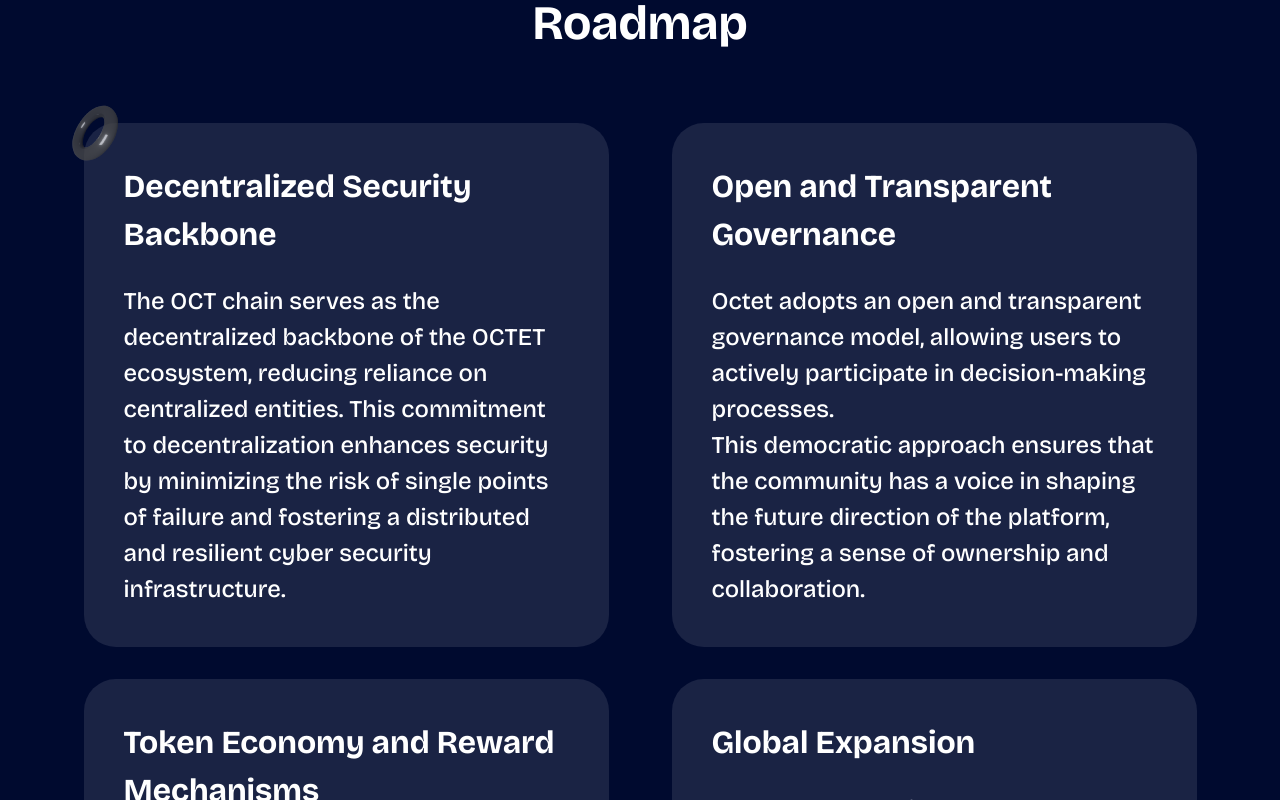
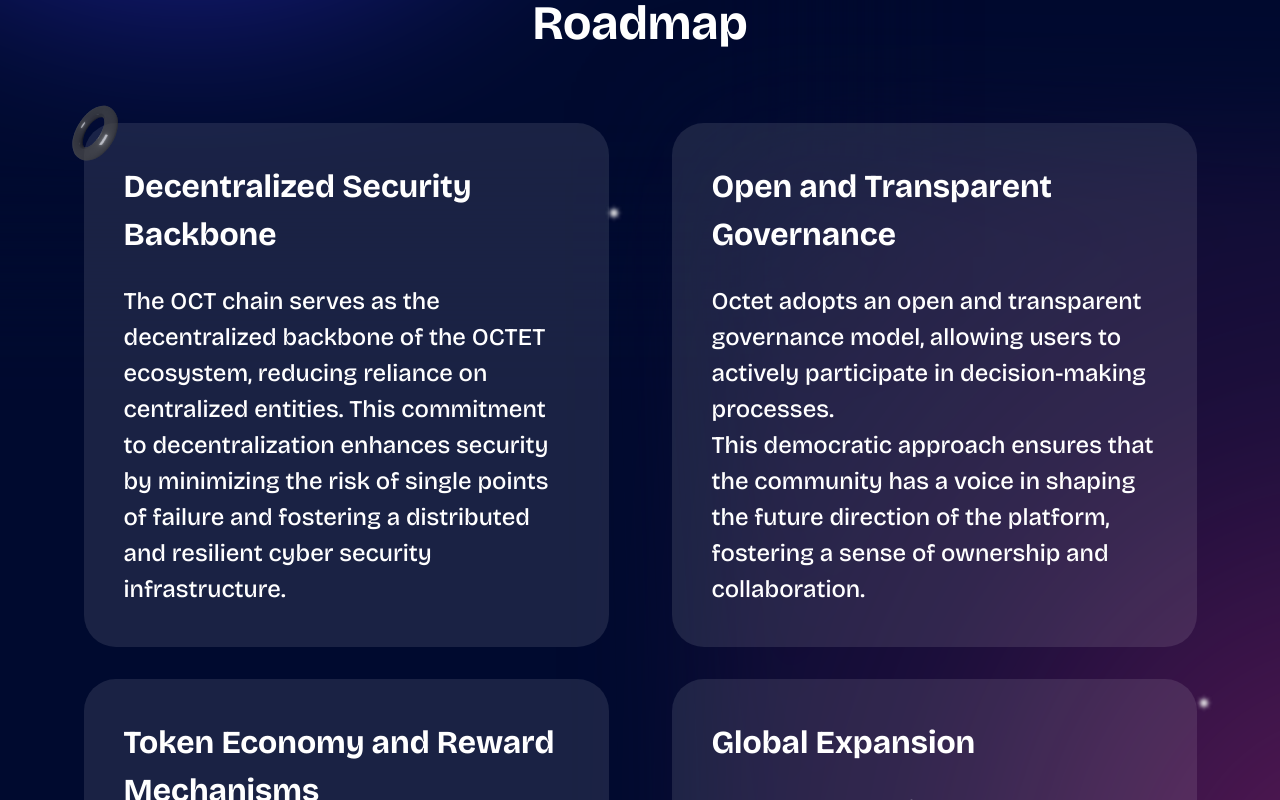
Before and after one commit to chochodev/Octet-app, a React (Create React App) app: page / in a window 1280 px wide. Shown: the part 2260-3060 px from the top of the page. Built offline with nearby package versions, Linux system fonts and the light colour scheme.

Commit message:
updated the roadmap section with gradient effect

```diff
--- a/src/views/home/s2_joinus/index.jsx
+++ b/src/views/home/s2_joinus/index.jsx
@@ -52,7 +52,7 @@
 
       {/* GRADIENT COLORS */}
       <div className='absolute top-0 left-0 flex h-full w-full'>
-        <div className="flex overflow-hidden justify-between w-full h-full ">
+        <div className="flex justify-between w-full h-full ">
           <div className="transform translate-y-[35%] translate-x-[-35%] h-auto w-[100vw] blur-3xl bg-gradient-radial from-[#2A2BB9] via-background to-background"></div>
         </div>
       </div>
--- a/src/views/home/s3_roadmap/index.jsx
+++ b/src/views/home/s3_roadmap/index.jsx
@@ -29,7 +29,7 @@
   return (
     <div id='roadmap' className={`relative flex flex-col gap-[4rem] items-center pt-[3rem] sm:pt-[4rem] md:pt-[5rem] w-full min-h-[50rem] ${padding_style} `}>
       <h2 className='relative z-[2] text-[2rem] md:text-[3rem] font-bold'>{props.title}</h2>
-      <div className="grid lg:grid-cols-2 justify-evenly gap-y-[2rem] gap-[5%] w-full">
+      <div className="relative z-[2] grid lg:grid-cols-2 justify-evenly gap-y-[2rem] gap-[5%] w-full">
         <div className="relative flex flex-col justify-self-center gap-[1.5rem] bg-white/10 max-w-[32.8125rem] p-[1.25rem] md:p-[2.5rem] rounded-[2rem] ">
           <h2 className='text-[1.5rem] sm:text-[1.875rem] xl:text-[2rem] font-bold '>Decentralized Security Backbone</h2>
           <p className="text-[1.05rem] xl:text-[1.5rem] ">The OCT chain serves as the decentralized backbone of the OCTET ecosystem, reducing reliance on centralized entities. This commitment to decentralization enhances security by minimizing the risk of single points of failure and fostering a distributed and resilient cyber security infrastructure.</p>
@@ -46,8 +46,21 @@
           )
         })}
       </div>
+
+      {/* GRADIENT COLORS */}
+      <div className='absolute top-0 left-0 flex h-full w-full'>
+        <div className="flex justify-between w-full h-full ">
+          <div className="transform translate-y-[25%] xl:translate-y-[15%] translate-x-[55%] h-[40%] xl:h-[80%] w-[100vw] bg-gradient-radial blur-3xl from-gradient/70 via-gradient/20 to-background"></div>
+        </div>
+      </div>
+
+      {/* STAR EFFECTS */}
+      <img src='./assets/svg/star.svg' alt='STAR' className='absolute z-[3] top-[10%] lg:top-[15%] left-[1%] lg:left-[47%] h-[1.5rem] w-[1.5rem] object-contain' />
+      <img src='./assets/svg/star.svg' alt='STAR' className='absolute z-[3] bottom-[8%] left-[5%] lg:bottom-[15%] lg:left-[50%] h-[1.5rem] w-[1.5rem] object-contain' />
+      <img src='./assets/svg/star.svg' alt='STAR' className='absolute z-[3] bottom-[30%] lg:bottom-[30%] left-[70%] h-[1.5rem] w-[1.5rem] object-contain' />
+      <img src='./assets/svg/star.svg' alt='STAR' className='absolute z-[3] top-[30%] lg:top-[40%] right-[5%] h-[1.5rem] w-[1.5rem] object-contain' />
     </div>
-  )
+  );
 }
 
 Roadmap.defaultProps = {
```
